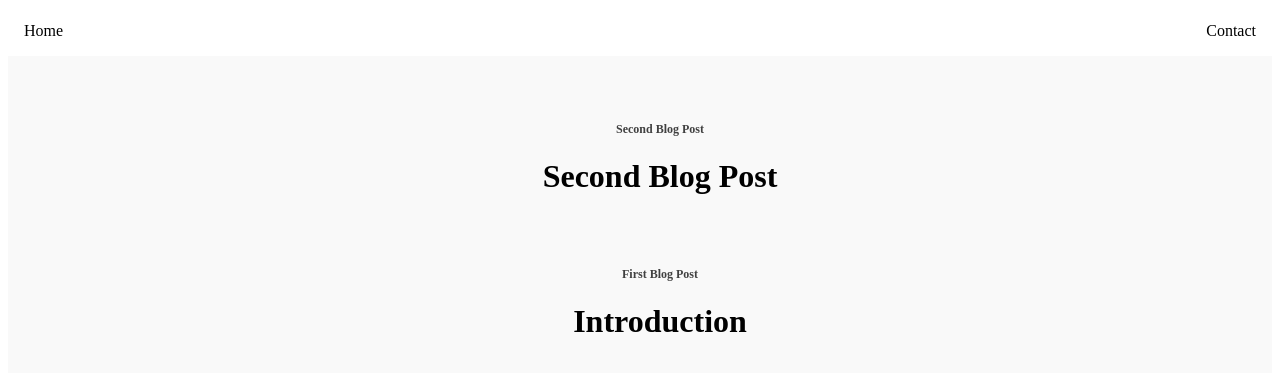
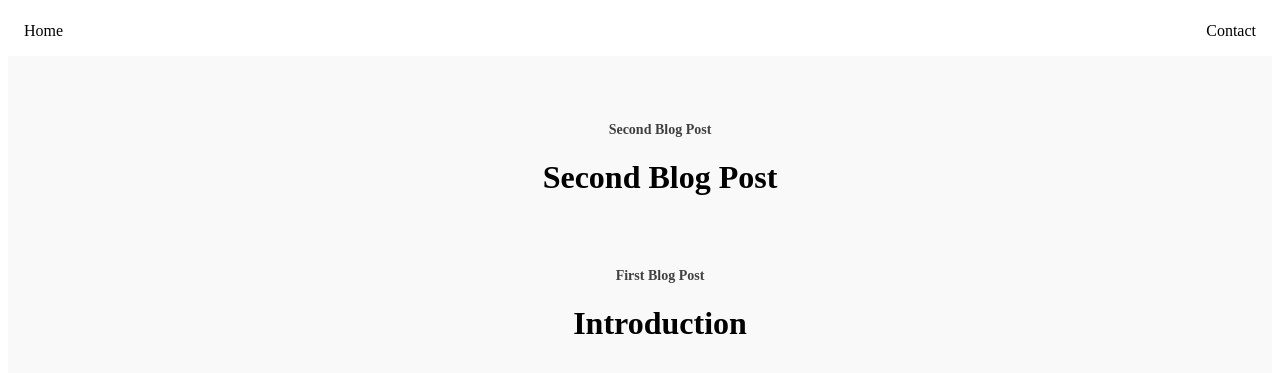
Before and after one commit to rca0/rca0.github.io, a Jekyll site: the page built from blog.html, in a window 1280 px wide. Shown: the top 373 px of the page. Built offline with Jekyll 4.4.1, drawn with Linux system fonts in a browser that asks for light colours.

Commit message:
fix: font size blog css

```diff
--- a/css/blog.css
+++ b/css/blog.css
@@ -25,18 +25,18 @@
 }
 
 .item-title {
-    font-size: 12px; /* Set font size for item titles */
+    font-size: 14px; /* Set font size for item titles */
     font-weight: bold;
     margin: 10px 0;
 }
 
 .item-title a {
     color: #404040; /* Silver black color for links */
-    font-size: 12px; /* Set font size for item titles */
+    font-size: 14px; /* Set font size for item titles */
     text-decoration: none; /* Remove underline from links */
 }
 
 .item-description {
-    font-size: 10px; /* Set font size for item descriptions */
+    font-size: 8px; /* Set font size for item descriptions */
     margin: 10px 0;
 }
```
